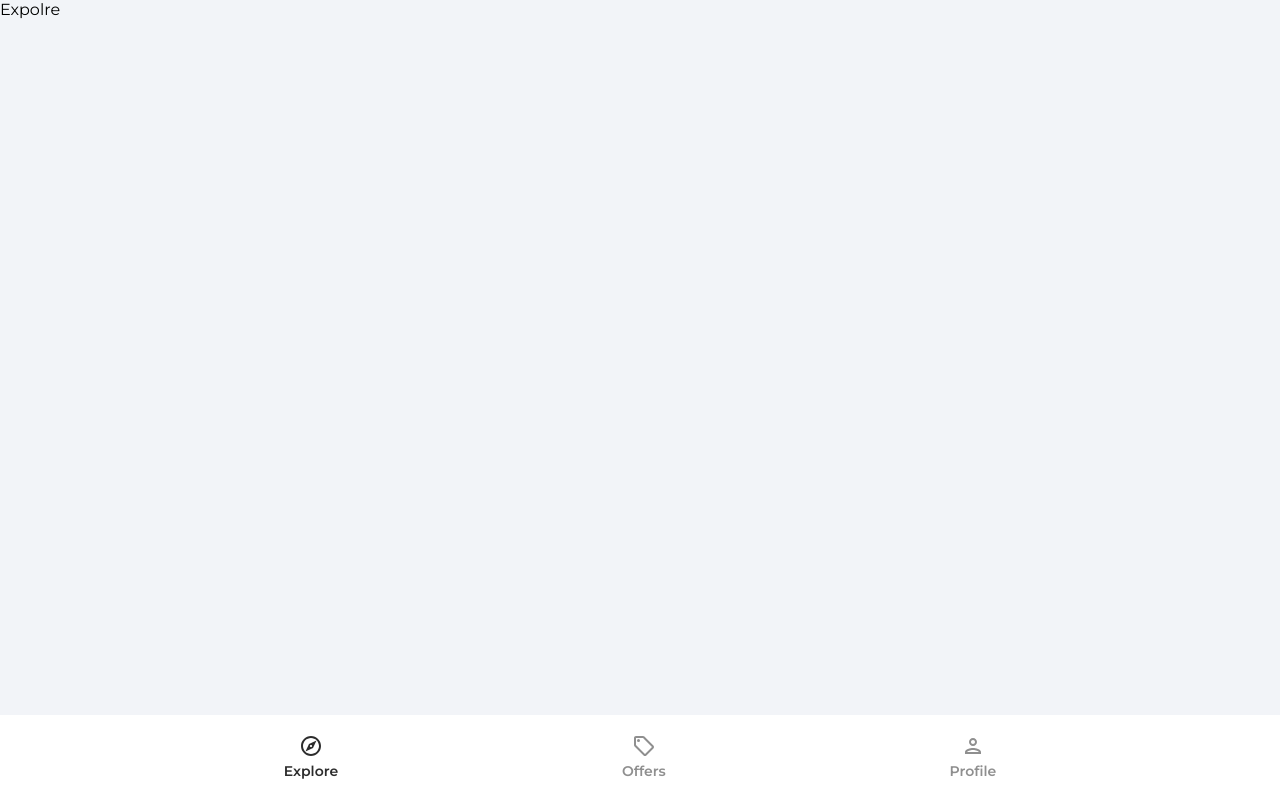
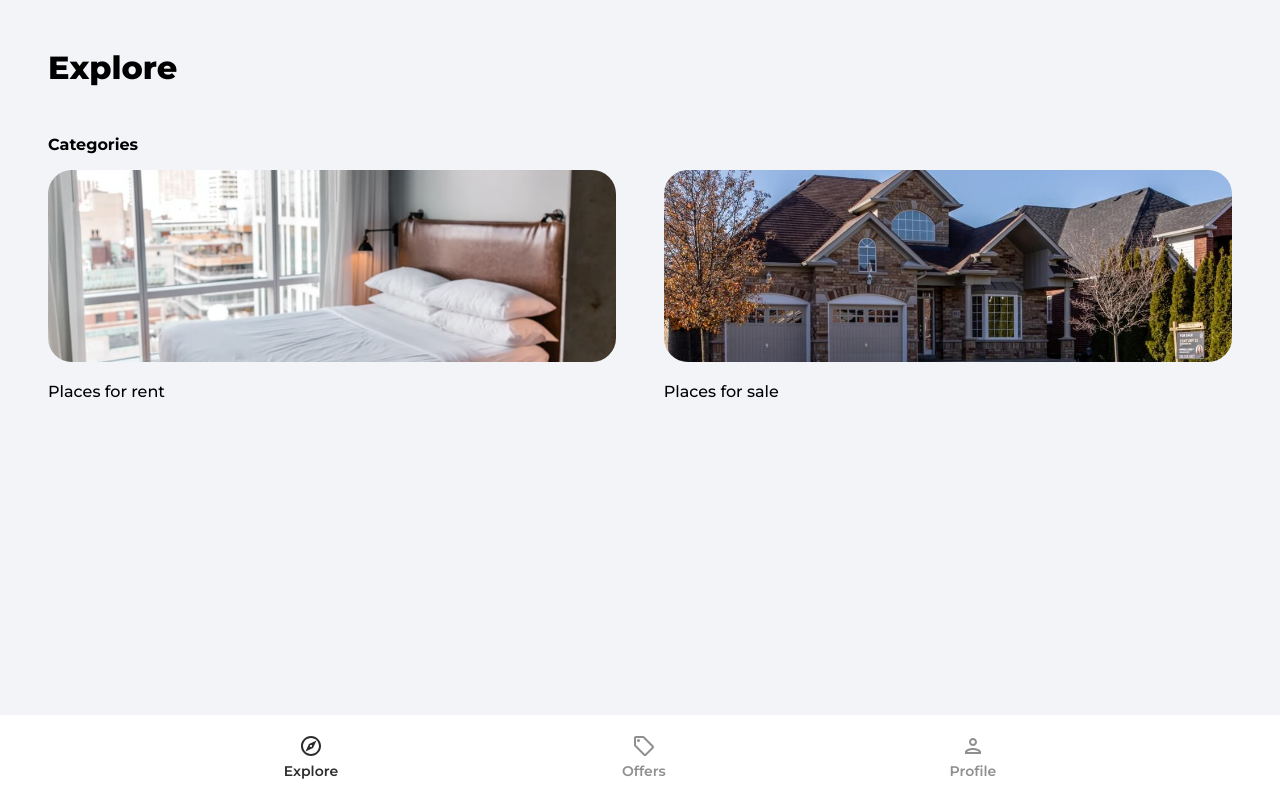
Before and after one commit to WMSSanharsha/Casa-Estate-App, a React (Vite) app: page / in a window 1280 px wide. Built offline with nearby package versions, Linux system fonts and the light colour scheme; no server answers.

Commit message:
fetch list items from firebase

```diff
--- a/src/App.jsx
+++ b/src/App.jsx
@@ -9,6 +9,7 @@
 import ForgotPassword from "./pages/ForgotPassword";
 import NavBar from "./components/NavBar";
 import PrivateRoute from "./components/PrivateRoute";
+import Category from "./pages/Category";
 
 function App() {
   return (
@@ -17,6 +18,7 @@
         <Routes>
           <Route path="/" element={<Explore />} />
           <Route path="/offers" element={<Offers />} />
+          <Route path="/category/:categoryName" element={<Category />} />
           <Route path="/profile" element={<PrivateRoute />}>
             <Route path="/profile" element={<Profile />} />
           </Route>
--- /dev/null
+++ b/src/pages/Category.jsx
@@ -0,0 +1,89 @@
+import { useEffect, useState } from "react";
+import { useParams } from "react-router-dom";
+import {
+  collection,
+  getDocs,
+  query,
+  where,
+  orderBy,
+  limit,
+  startAfter,
+} from "firebase/firestore";
+import { db } from "../firebase.config";
+import { toast } from "react-toastify";
+import Spinner from "../components/Spinner";
+
+function Category() {
+  const [listings, setListings] = useState(null);
+  const [loading, setLoading] = useState(true);
+
+  const params = useParams();
+
+  useEffect(() => {
+    async function fetchListings() {
+      try {
+        //Get reference
+
+        const listingRef = collection(db, "listings");
+
+        // Create a Query
+
+        const q = query(
+          listingRef,
+          where("type", "==", params.categoryName),
+          orderBy("timestamp", "desc"),
+          limit(10)
+        );
+
+        // Execute Query
+
+        const querySnap = await getDocs(q);
+
+        let listings = [];
+
+        querySnap.forEach((doc) => {
+          return listings.push({
+            id: doc.id,
+            data: doc.data(),
+          });
+        });
+
+        setListings(listings);
+        setLoading(false);
+      } catch (error) {
+        toast.error("Could not fetch listings");
+      }
+    }
+
+    fetchListings();
+  }, [params.categoryName]);
+
+  return (
+    <div className="category">
+      <header>
+        <p className="pageHeader">
+          {params.categoryName === "rent"
+            ? "Places for rent"
+            : "Places for sale"}
+        </p>
+      </header>
+      {loading ? (
+        <Spinner />
+      ) : listings && listings.length > 0 ? (
+        <>
+          <main>
+            <ul className="categoryListings">
+              {listings.map((listing) => {
+                return <h3>{listing.data.name}</h3>;
+              })}
+            </ul>
+          </main>
+        </>
+      ) : (
+        <p>No listings for {params.categoryName}</p>
+      )}
+    </div>
+  );
+}
+
+export default Category;
--- a/src/pages/Explore.jsx
+++ b/src/pages/Explore.jsx
@@ -1,7 +1,39 @@
-import React from "react";
+import { Link } from "react-router-dom";
+import rentCategoryImage from "../assets/jpg/rentCategoryImage.jpg";
+import sellCategoryImage from "../assets/jpg/sellCategoryImage.jpg";
 
 function Explore() {
-  return <div>Expolre</div>;
+  return (
+    <div className="explore">
+      <header>
+        <p className="pageHeader">Explore</p>
+      </header>
+
+      <main>
+        {/* slider */}
+
+        <p className="exploreCategoryHeading">Categories</p>
+        <div className="exploreCategories">
+          <Link to="/category/rent">
+            <img
+              src={rentCategoryImage}
+              alt="rent"
+              className="exploreCategoryImg"
+            />
+            <p className="exploreCategoryName">Places for rent</p>
+          </Link>
+          <Link to="/category/sale">
+            <img
+              src={sellCategoryImage}
+              alt="sell"
+              className="exploreCategoryImg"
+            />
+            <p className="exploreCategoryName">Places for sale</p>
+          </Link>
+        </div>
+      </main>
+    </div>
+  );
 }
 
 export default Explore;
```
